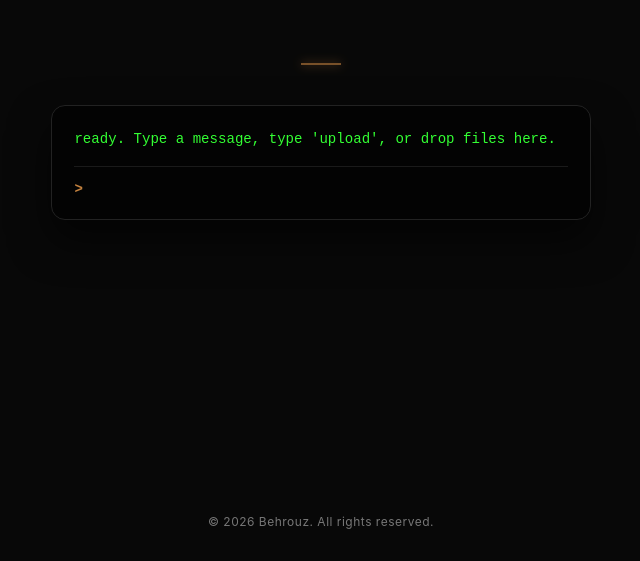
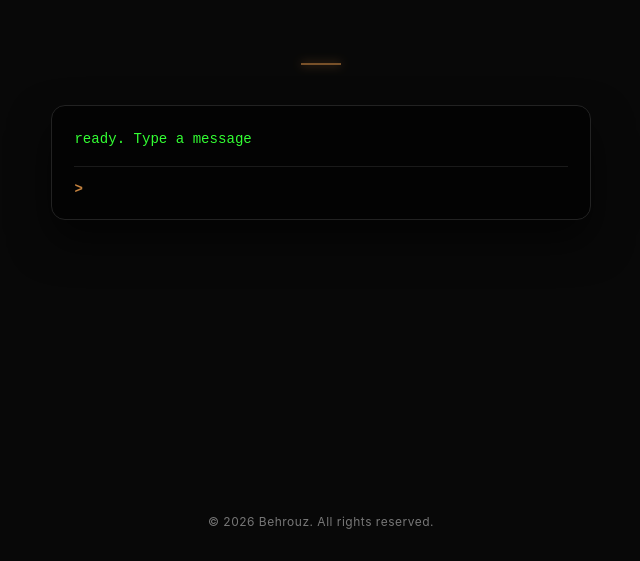
Before and after one commit to iBehrouz/Behrouzau, a plain HTML site: page index.html in a window 1280 px wide. Shown: the part 239-800 px from the top of the page, without its empty margins (319-959 px from the left). Drawn offline with Linux system fonts and the light colour scheme.

Commit message:
Update index.html

```diff
--- a/index.html
+++ b/index.html
@@ -132,7 +132,7 @@
     <div class="top-glow-line"></div>
 
     <div class="terminal-window" id="terminal-window">
-      <div class="terminal-output" id="terminal-output">ready. Type a message, type 'upload', or drop files here.</div>
+      <div class="terminal-output" id="terminal-output">ready. Type a message</div>
 
       <!-- Contact Icon Bar -->
       <div class="contact-icons-bar" id="contactIconsBar">
```
